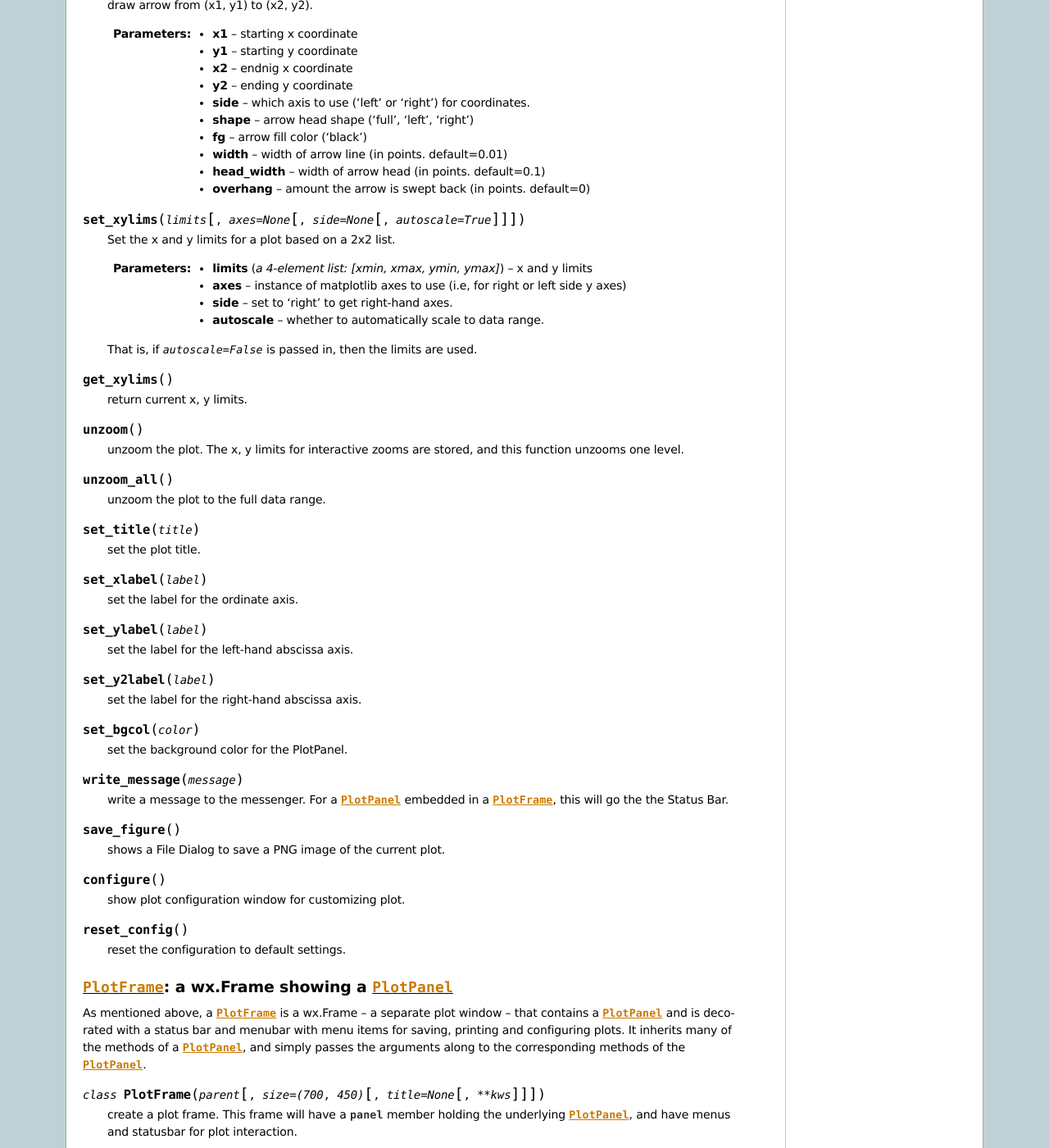
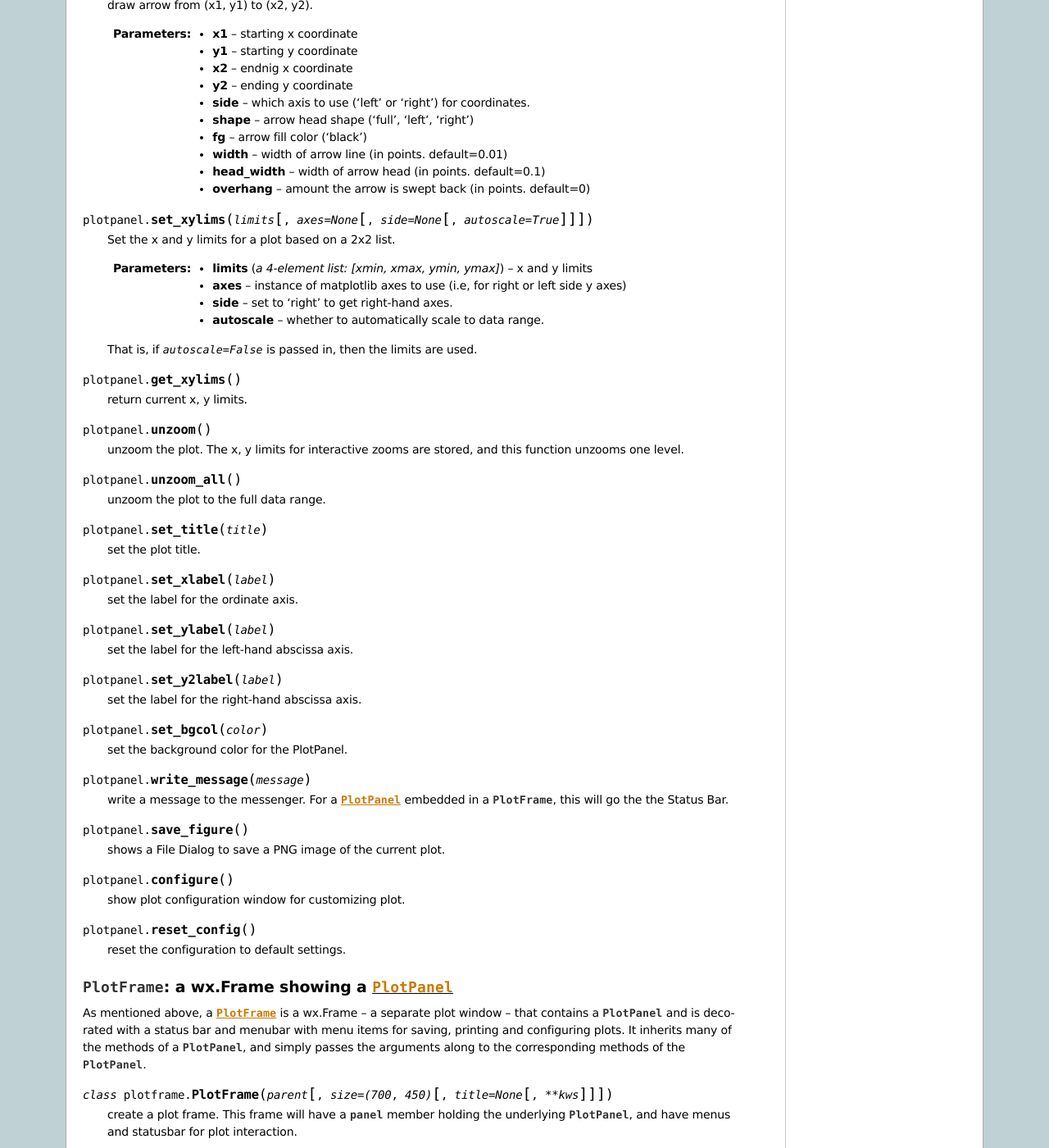
Before and after one commit to newville/wxmplot, a Sphinx documentation site: the page built from doc/plotpanel.rst, in a window 1280 px wide and 1400 px high, scrolled down 3082 px. Shown: the whole window at 82% size. Built offline with Sphinx 7.4.7, drawn with Linux system fonts in a browser that asks for light colours; formulas are drawn with MathJax 3; the version number is read from the project's files by our own code; some of the changed text lies outside the part shown.

Commit message:
tweaked docs

```diff
--- a/doc/imagepanel.rst
+++ b/doc/imagepanel.rst
@@ -2,6 +2,8 @@
 ==========================================================
 :class:`ImagePanel`:  A wx.Panel for Image Display
 ==========================================================
+
+.. module:: imagepanel
 
 The :class:`ImagePanel` class supports image display, including gray-scale
 and false-color maps or contour plots for 2-D arrays of intensity.
@@ -78,6 +80,8 @@ image panel.
 
 :class:`ImageFrame`:  A wx.Frame for Image Display
 ==========================================================
+
+.. module:: imageframe
 
 In addition to providing a top-level window frame holding an
 :class:`ImagePanel`, an :class:`ImageFrame` provides the end-user with many ways to
--- a/doc/plotpanel.rst
+++ b/doc/plotpanel.rst
@@ -2,6 +2,8 @@
 ==========================================================
 :class:`PlotPanel`:  A wx.Panel for Basic 2D Line Plots
 ==========================================================
+
+.. module:: plotpanel
 
 The :class:`PlotPanel` class supports standard 2 dimensional plots,
 including line plots and scatter plots.  It has both an easy-to-use
@@ -58,6 +60,7 @@ many additional methods to interact with the plots.
 
 :class:`PlotPanel` methods
 =============================================
+
 
 .. method:: plot(x, y, **kws)
 
@@ -292,6 +295,8 @@ same meaning, as indicated by the right-most column.
 :class:`PlotFrame`: a wx.Frame showing a :class:`PlotPanel`
 ====================================================================
 
+.. module:: plotframe
+
 As mentioned above, a :class:`PlotFrame` is a wx.Frame -- a separate plot
 window -- that contains a :class:`PlotPanel` and is decorated with a status
 bar and menubar with menu items for saving, printing and configuring plots.
```
Also changed, not shown: other parts of doc/plotpanel.rst (+2 -0 lines).
